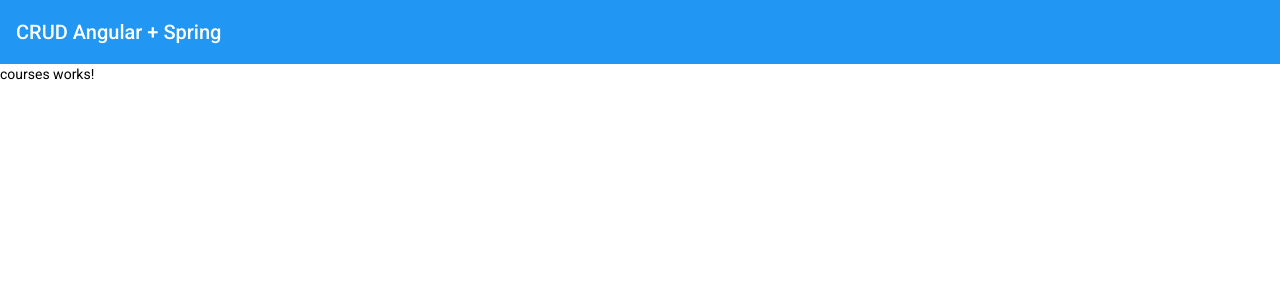
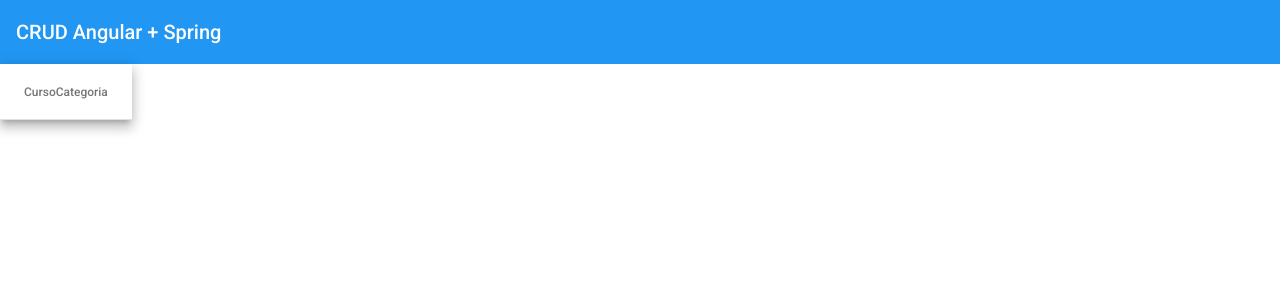
Before and after one commit to bmnsouza/angular, an Angular app in the folder crud-angular-spring/crud-angular/: page /courses in a window 1280 px wide. Shown: the top 300 px of the page. Built offline with nearby package versions, Linux system fonts and the light colour scheme.

Commit message:
Criação de Material Table para Listar Cursos

```diff
--- a/crud-angular-spring/crud-angular/src/app/courses/courses.module.ts
+++ b/crud-angular-spring/crud-angular/src/app/courses/courses.module.ts
@@ -1,5 +1,6 @@
+import { CommonModule } from '@angular/common';
 import { NgModule } from '@angular/core';
-import { CommonModule } from '@angular/common';
+import { MatTableModule } from '@angular/material/table';
 
 import { CoursesRoutingModule } from './courses-routing.module';
 import { CoursesComponent } from './courses/courses.component';
@@ -11,7 +12,8 @@
   ],
   imports: [
     CommonModule,
-    CoursesRoutingModule
+    CoursesRoutingModule,
+    MatTableModule
   ]
 })
 export class CoursesModule { }
--- a/crud-angular-spring/crud-angular/src/app/courses/courses/courses.component.html
+++ b/crud-angular-spring/crud-angular/src/app/courses/courses/courses.component.html
@@ -1 +1,17 @@
-<p>courses works!</p>
+<table mat-table [dataSource]="courses" class="mat-elevation-z8">
+
+  <!-- Name Column -->
+  <ng-container matColumnDef="name">
+    <th mat-header-cell *matHeaderCellDef> Curso </th>
+    <td mat-cell *matCellDef="let course"> {{ course.name }} </td>
+  </ng-container>
+
+  <!-- Category Column -->
+  <ng-container matColumnDef="category">
+    <th mat-header-cell *matHeaderCellDef> Categoria </th>
+    <td mat-cell *matCellDef="let course"> {{ course.category }} </td>
+  </ng-container>
+
+  <tr mat-header-row *matHeaderRowDef="displayedColumns"></tr>
+  <tr mat-row *matRowDef="let row; columns: displayedColumns;"></tr>
+</table>
--- a/crud-angular-spring/crud-angular/src/app/courses/courses/courses.component.ts
+++ b/crud-angular-spring/crud-angular/src/app/courses/courses/courses.component.ts
@@ -1,3 +1,4 @@
+import { Course } from './../model/course';
 import { Component, OnInit } from '@angular/core';
 
 @Component({
@@ -7,9 +8,15 @@
 })
 export class CoursesComponent implements OnInit {
 
-  constructor() { }
+  courses: Course[] = [];
+  displayedColumns = ['name', 'category'];
+
+  constructor() {
+    // this.courses = [];
+  }
 
   ngOnInit(): void {
+
   }
 
 }
--- /dev/null
+++ b/crud-angular-spring/crud-angular/src/app/courses/model/course.ts
@@ -0,0 +1,5 @@
+export interface Course {
+  _id: string;
+  name: string;
+  category: string;
+}
```
